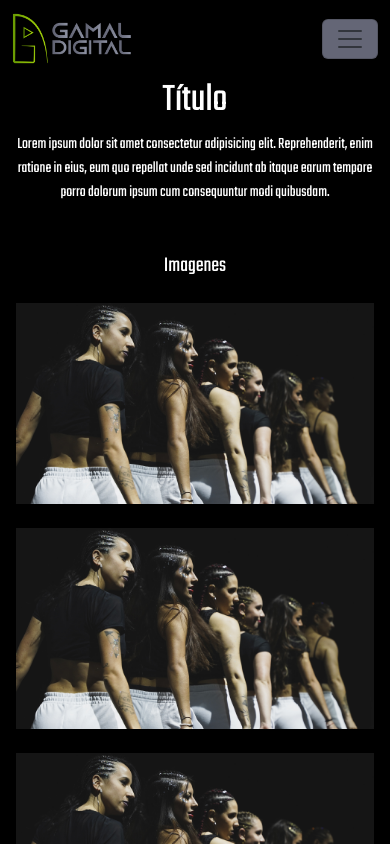
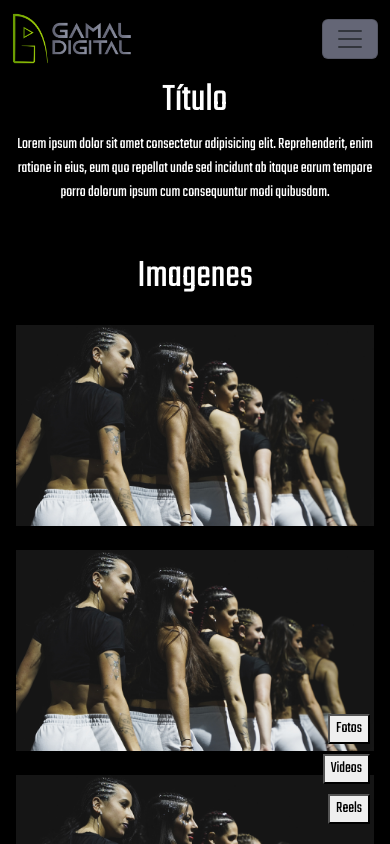
Before and after one commit to CristhianLeal/gamal-front, a React (Vite) app: page /detailpage in a window 390 px wide. Shown: the top 844 px of the page. Built offline with nearby package versions, Linux system fonts and the light colour scheme.

Commit message:
fix content

```diff
--- a/src/Components/CardComer/cardComer.css
+++ b/src/Components/CardComer/cardComer.css
@@ -1,16 +1,8 @@
-.cardProd{
-  background-color: white !important;
-  border-radius: 30px;
-  transition: box-shadow 0.4s ease-in-out;
-}
-.cardProd:hover{
-  box-shadow: 0 16px 32px rgba(0, 128, 0, 0.5), 0 16px 32px rgba(0, 128, 0, 0.5);
-}
 
 .cardComer{
   background-color: white !important;
   border-radius: 30px;
-  transition: box-shadow 0.4s ease-in-out;
+  transition: box-shadow 0.3s ease-in-out;
 }
 .cardComer:hover{
   box-shadow: 0 16px 32px rgba(0, 128, 0, 0.5), 0 16px 32px rgba(0, 128, 0, 0.5);
--- a/src/Components/CardPresentation/cardPresentation.css
+++ b/src/Components/CardPresentation/cardPresentation.css
@@ -3,7 +3,7 @@
   border: 1px solid #ccc;
   border-radius: 8px;
   background-color: #fff;
-  transition: box-shadow 0.4s ease-in-out;
+  transition: box-shadow 0.3s ease-in-out;
 }
 
 .cardPresentation:hover {
--- a/src/Components/CardProd/cardProd.css
+++ b/src/Components/CardProd/cardProd.css
@@ -1,7 +1,7 @@
 .cardProd{
   background-color: white !important;
   border-radius: 30px;
-  transition: box-shadow 0.4s ease-in-out;
+  transition: box-shadow 0.3s ease-in-out;
 }
 .cardProd:hover{
   box-shadow: 0 16px 32px rgba(0, 128, 0, 0.5), 0 16px 32px rgba(0, 128, 0, 0.5);
--- a/src/Pages/AboutUs/AboutUs.jsx
+++ b/src/Pages/AboutUs/AboutUs.jsx
@@ -37,7 +37,7 @@ const AboutUs = () => {
   }, []);
 
   return (
-    <div>
+    <div className='conten'>
       <div ref={ElementRef0} className={`mt-5 llego0 ${cardVisibilities[0] ? 'visible0' : ''}`}>
         <h2 className='text-white text-center TitleH2'>QUE HACEMOS?</h2>
         <p className='text-white text-center px-3'>Lorem ipsum, dolor sit amet consectetur adipisicing elit. Eveniet illo culpa voluptate aut tenetur modi aperiam quidem corrupti a voluptatem nisi tempore deleniti facere quisquam cumque, doloribus harum in saepe?</p>
--- a/src/Pages/AboutUs/aboutUs.css
+++ b/src/Pages/AboutUs/aboutUs.css
@@ -1,3 +1,8 @@
+.conten{
+  max-width: 100% !important;
+  overflow: hidden !important;
+}
+
 .llego0 {
   transition: transform 1s ease-in-out;
   transform: translateY(-110%);
--- a/src/Pages/Detailpage/Detailpage.jsx
+++ b/src/Pages/Detailpage/Detailpage.jsx
@@ -1,7 +1,50 @@
 import React, { useEffect, useRef, useState } from 'react';
-import './detailpage.css'
-import imgcard from '../../assets/imgcard.jpg'
+import './detailpage.css';
+import imgcard from '../../assets/imgcard.jpg';
 
+const ScrollToVideosButton = () => {
+  const scrollToVideos = () => {
+    const videoSection = document.getElementById('videosSection');
+    if (videoSection) {
+      videoSection.scrollIntoView({ behavior: 'smooth'});
+    }
+  };
+
+  return (
+    <button className="scroll-to-videos-button" onClick={scrollToVideos}>
+      Videos
+    </button>
+  );
+};
+
+const ScrollToReelsButton = () => {
+  const scrollToReels = () => {
+    const reelsSection = document.getElementById('reelsSection');
+    if (reelsSection) {
+      reelsSection.scrollIntoView({ behavior: 'smooth' });
+    }
+  };
+
+  return (
+    <button className="scroll-to-reels-button" onClick={scrollToReels}>
+      Reels
+    </button>
+  );
+};
+const ScrollToPicturesButton = () => {
+  const scrollToPictures = () => {
+    const picturesSection = document.getElementById('picturesSection');
+    if (picturesSection) {
+      picturesSection.scrollIntoView({ behavior: 'smooth' });
+    }
+  };
+
+  return (
+    <button className="scroll-to-pictures-button" onClick={scrollToPictures}>
+      Fotos
+    </button>
+  );
+};
 
 const DetailPage = () => {
   const [isVisibleC, setVisibleC] = useState(false);
@@ -13,7 +56,7 @@ const DetailPage = () => {
   const ERef3 = useRef(null);
 
   const handleScroll = () => {
-    const refs = [ERef0,ERef1,ERef2,ERef3];
+    const refs = [ERef0, ERef1, ERef2, ERef3];
     const visibilities = refs.map((ref) => {
       if (ref.current) {
         const rect = ref.current.getBoundingClientRect();
@@ -37,30 +80,31 @@ const DetailPage = () => {
   const [showFullScreenImage, setShowFullScreenImage] = useState(false);
   const toggleFullScreenImage = () => {
     setShowFullScreenImage((prev) => !prev);
-  }
+  };
 
   return (
-    <div>
+    <div className='conten'>
       <div ref={ERef0} className={`Efectd1 ${contVisible[0] ? 'EfectVisibled1' : ''}`}>
         <h3 className='text-white text-center titleDetail'>Título</h3>
         <p className='text-white text-center mb-5 px-2'>Lorem ipsum dolor sit amet consectetur adipisicing elit. Reprehenderit, enim ratione in eius, eum quo repellat unde sed incidunt ab itaque earum tempore porro dolorum ipsum cum consequuntur modi quibusdam.</p>
       </div>
 
-      <div ref={ERef1} className={`Efectd2 ${contVisible[1] ? 'EfectVisibled2' : ''}`}>
+      <div id="picturesSection" ref={ERef1} className={`Efectd2 ${contVisible[1] ? 'EfectVisibled2' : ''}`}>
         <div className='d-flex flex-column col-12 mb-5'>
-          <h4 className='text-center text-white mb-4'>Imagenes</h4>
+          <h4 className='text-center text-white mb-4 SubDetail'>Imagenes</h4>
           <div className='d-flex flex-wrap align-items-center justify-content-center gap-4'>
-            <img src={imgcard} className="imgDetail border-0 col-md-3 col-11" alt="Imagen" onClick={toggleFullScreenImage}/>
-            <img src={imgcard} className="imgDetail border-0 col-md-3 col-11" alt="Imagen" onClick={toggleFullScreenImage}/>
-            <img src={imgcard} className="imgDetail border-0 col-md-3 col-11" alt="Imagen" onClick={toggleFullScreenImage}/>
-            <img src={imgcard} className="imgDetail border-0 col-md-3 col-11" alt="Imagen" onClick={toggleFullScreenImage}/>
+            <img src={imgcard} className="imgDetail border-0 col-md-3 col-11" alt="Imagen" onClick={toggleFullScreenImage} />
+            <img src={imgcard} className="imgDetail border-0 col-md-3 col-11" alt="Imagen" onClick={toggleFullScreenImage} />
+            <img src={imgcard} className="imgDetail border-0 col-md-3 col-11" alt="Imagen" onClick={toggleFullScreenImage} />
+            <img src={imgcard} className="imgDetail border-0 col-md-3 col-11" alt="Imagen" onClick={toggleFullScreenImage} />
           </div>
         </div>
       </div>
-      <div ref={ERef2} className={`Efectd3 ${contVisible[2] ? 'EfectVisibled3' : ''}`}>
-      <div className='d-flex flex-column col-12 mb-5'>
+
+      <div id="videosSection" ref={ERef2} className={`Efectd3 ${contVisible[2] ? 'EfectVisibled3' : ''}`}>
+        <div className='d-flex flex-column col-12 mb-5'>
+          <h4 className='text-center text-white mb-4 SubDetail'>Videos</h4>
           <div className='d-flex flex-wrap align-items-center justify-content-center gap-4'>
-            <h4 className='text-center text-white'>Videos</h4>
             <iframe src="https://www.youtube.com/embed/zpPSBsuNrR0" title="Somos Gamal Digital" frameBorder="0" allow="accelerometer; autoplay; clipboard-write; encrypted-media; gyroscope; picture-in-picture; web-share" allowFullScreen className='videoDetail col-md-5 col-11' style={{ height: '350px' }} ></iframe>
             <iframe src="https://www.youtube.com/embed/zpPSBsuNrR0" title="Somos Gamal Digital" frameBorder="0" allow="accelerometer; autoplay; clipboard-write; encrypted-media; gyroscope; picture-in-picture; web-share" allowFullScreen className='videoDetail col-md-5 col-11' style={{ height: '350px' }}></iframe>
             <iframe src="https://www.youtube.com/embed/zpPSBsuNrR0" title="Somos Gamal Digital" frameBorder="0" allow="accelerometer; autoplay; clipboard-write; encrypted-media; gyroscope; picture-in-picture; web-share" allowFullScreen className='videoDetail col-md-5 col-11' style={{ height: '350px' }}></iframe>
@@ -68,9 +112,10 @@ const DetailPage = () => {
           </div>
         </div>
       </div>
-      <div ref={ERef3} className={`Efectd2 ${contVisible[3] ? 'EfectVisibled2' : ''}`}>
+
+      <div id="reelsSection" ref={ERef3} className={`Efectd2 ${contVisible[3] ? 'EfectVisibled2' : ''}`}>
         <div className='d-flex flex-column col-12 mb-5'>
-          <h4 className='text-center text-white mb-4'>Reels</h4>
+          <h4 className='text-center text-white mb-4 SubDetail'>Reels</h4>
           <div className='d-flex flex-wrap align-items-center justify-content-center gap-4'>
             <iframe className='reels' src="https://www.instagram.com/reel/CuieYE4sA8e/embed" scrolling="no"></iframe>
             <iframe className='reels' src="https://www.instagram.com/reel/CuieYE4sA8e/embed" scrolling="no"></iframe>
@@ -79,12 +124,20 @@ const DetailPage = () => {
           </div>
         </div>
       </div>
+
       {showFullScreenImage && (
         <div className="fullscreen-image-overlay" onClick={toggleFullScreenImage}>
           <img src={imgcard} className="fullscreen-image" alt="Imagen" />
         </div>
       )}
+
       <script async src="//www.instagram.com/embed.js"></script>
+
+      <ScrollToPicturesButton className='scroll-to-pictures-button' />
+
+      <ScrollToVideosButton className='scroll-to-videos-button' />
+
+      <ScrollToReelsButton className='scroll-to-reels-button'/>
     </div>
   );
 };
--- a/src/Pages/Detailpage/detailpage.css
+++ b/src/Pages/Detailpage/detailpage.css
@@ -2,6 +2,11 @@
   width: auto !important;
   height: 535px !important;
   border-radius: 15px;
+}
+
+.conten{
+  max-width: 100% !important;
+  overflow: hidden !important;
 }
 
 .fullscreen-image-overlay {
@@ -17,8 +22,35 @@
   z-index: 9999;
 }
 
+.scroll-to-reels-button{
+  position: fixed;
+  bottom: 20px;
+  right: 20px;
+  z-index: 9998;
+}
+.scroll-to-videos-button {
+  position: fixed;
+  bottom: 60px;
+  right: 20px;
+  z-index: 9998;
+}
+.scroll-to-pictures-button{
+  position: fixed;
+  bottom: 100px;
+  right: 20px;
+  z-index: 9998;
+}
+
+.SubDetail{
+  font-size: 40px;
+}
+
+.imgDetail{
+  transition: box-shadow 0.3s ease-in-out;
+}
 .imgDetail:hover{
   cursor: pointer;
+  box-shadow: 0 16px 32px rgba(0, 128, 0, 0.5), 0 16px 32px rgba(0, 128, 0, 0.5);
 }
 
 .fullscreen-image {
--- a/src/Pages/Home/home.css
+++ b/src/Pages/Home/home.css
@@ -1,9 +1,10 @@
 .home-container {
   position: relative;
-  width: 100%;
+  width: 100% !important;
   min-height: 100vh;
-  overflow: hidden;
+  overflow: hidden !important;
 }
+
 
 #background-video {
   position: absolute;
--- a/src/Pages/Mainpage/Mainpage.jsx
+++ b/src/Pages/Mainpage/Mainpage.jsx
@@ -33,7 +33,7 @@ const Mainpage = () => {
   }, []);
 
   return (
-    <div className='mainPage'>
+    <div className='mainPage conten'>
       <div className='portada d-flex justify-content-center flex-column'>
         <h1 ref={TitleRef1} className={`h1Portada text-center llegot ${TitleVisibilities[0] ? 'visiblet' : ''}`}>SOMOS GAMAL DIGITAL</h1>
 
--- a/src/Pages/Mainpage/mainpage.css
+++ b/src/Pages/Mainpage/mainpage.css
@@ -1,5 +1,10 @@
 body{
   background-color: black;
+}
+
+.conten{
+  max-width: 100% !important;
+  overflow: hidden !important;
 }
 
 .portada{
```
Also changed, not shown: src/Pages/Contact/Contact.jsx (+11 -5 lines), src/Pages/Contact/contact.css (+31 -3 lines).
